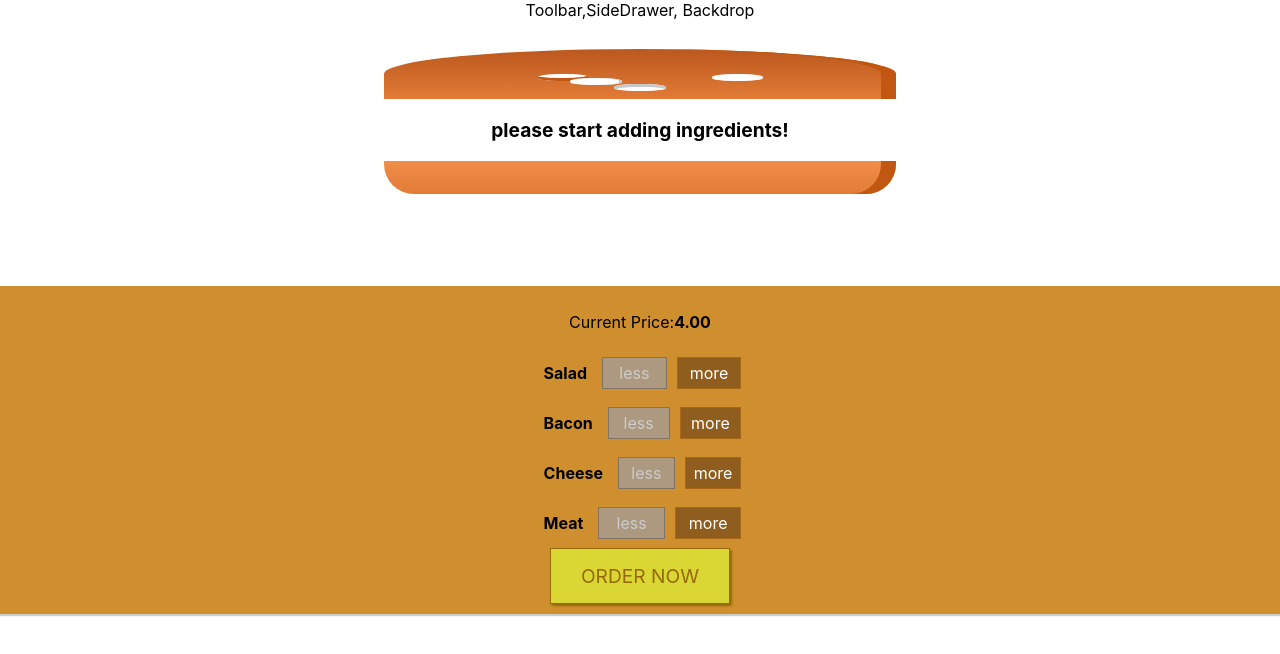
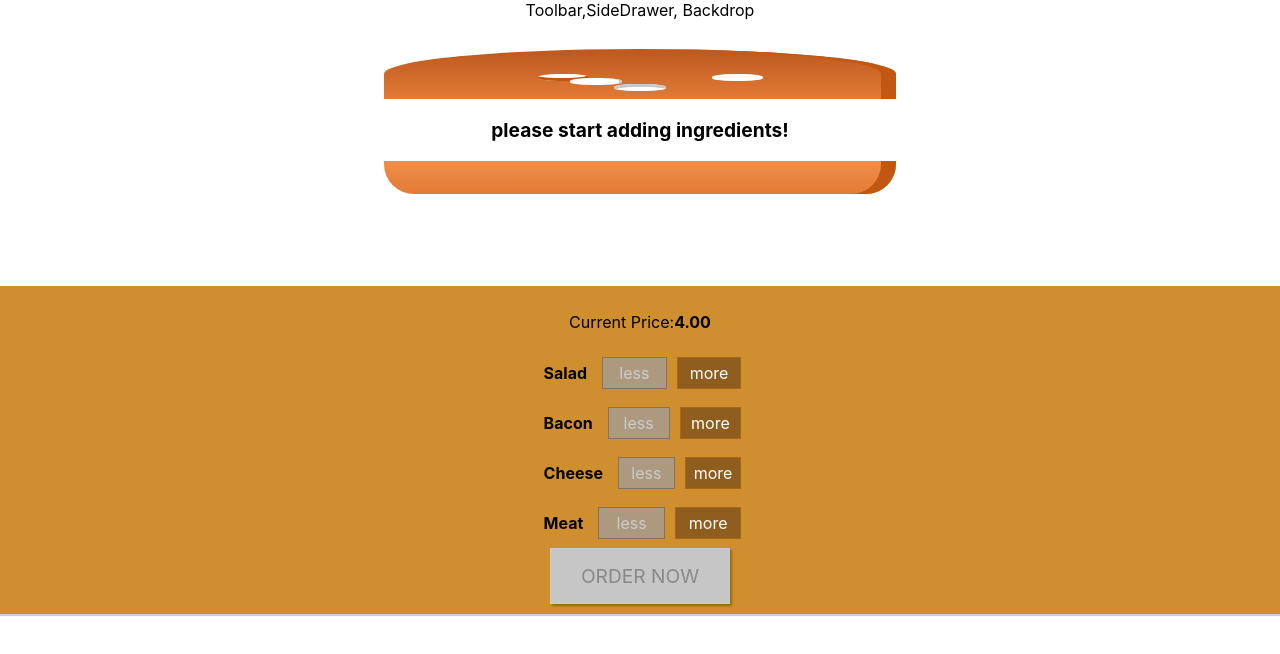
Before and after one commit to shubhamroy7225/burger-builder, a React (Create React App) app: page / in a window 1280 px wide. Shown: the top 654 px of the page. Built offline with nearby package versions, Linux system fonts and the light colour scheme.

Commit message:
made order now button

```diff
--- a/src/container/BurgerBuilder/BurgerBuilder.js
+++ b/src/container/BurgerBuilder/BurgerBuilder.js
@@ -1,80 +1,78 @@
-import React,{useState} from 'react'
-import { Buildcontrols } from '../../coponents/Burger/BuildControls/BuildControls'
-import Burger from '../../coponents/Burger/Burger'
-import Aux from '../../hoc/Aux'
-const BurgerBuilder=(props)=> {
-    const [ingreadient, setIngredient]=useState({
-        salad:0,
-        bacon:0,
-        cheese:0,
-        meat:0,
+import React, { useState } from "react";
+import { Buildcontrols } from "../../coponents/Burger/BuildControls/BuildControls";
+import Burger from "../../coponents/Burger/Burger";
+import Aux from "../../hoc/Aux";
+const BurgerBuilder = (props) => {
+  const [ingreadient, setIngredient] = useState({
+    salad: 0,
+    bacon: 0,
+    cheese: 0,
+    meat: 0,
+  });
+  const [price, setPrice] = useState({
+    salad: 0.5,
+    bacon: 0.4,
+    cheese: 0.7,
+    meat: 1.2,
+    totalPrice: 4,
+  });
+  const [purchasable, setPurchasable] = useState(false);
+  const updatePurchasable = (ingreadient) => {
+    const ingreadients = { ...ingreadient };
+    const sum = Object.keys(ingreadients)
+      .map((igkey) => {
+        return ingreadients[igkey];
       })
-    const [price, setPrice]=useState({
-        salad:0.5,
-        bacon:0.4,
-        cheese:0.7,
-        meat:1.2,
-        totalPrice:4,
-        purchasable:true,
-    })
-    const updatePurchasable = ()=>{
-        const ingreadients = {...ingreadient}
-        const sum = Object.keys(ingreadients).map((igkey)=>{
-            return ingreadients[igkey]
-        }).reduce((sum,el)=>{
-            return sum+el
-        },0)
-        if(sum > 0){
-            ingreadients['purchasable']=true
-        }
-        setPrice(ingreadients)
-    }
-    const addIngreadientHandler = (type)=>{
-        const oldCount = ingreadient[type]
-        const updatedCount = oldCount+1
-        const updatedIngreadients ={...ingreadient}
-        updatedIngreadients[type] = updatedCount
-        const priceAdditon = price[type]
-        const oldPrice = price.totalPrice
-        const newPrice = {...price}
-        newPrice['totalPrice'] =oldPrice+priceAdditon
-        setIngredient(updatedIngreadients)
-        setPrice(newPrice)
+      .reduce((sum, el) => {
+        return sum + el;
+      }, 0);
 
-    }
-    const removeIngreadientHandler = (type)=>{
-        const oldCount = ingreadient[type]
-        if(oldCount === 0){
+    setPurchasable(sum > 0);
+  };
+  const addIngreadientHandler = (type) => {
+    const oldCount = ingreadient[type];
+    const updatedCount = oldCount + 1;
+    const updatedIngreadients = { ...ingreadient };
+    updatedIngreadients[type] = updatedCount;
+    const priceAdditon = price[type];
+    const oldPrice = price.totalPrice;
+    const newPrice = { ...price };
+    newPrice["totalPrice"] = oldPrice + priceAdditon;
+    setIngredient(updatedIngreadients);
+    setPrice(newPrice);
+    updatePurchasable(updatedIngreadients);
+  };
+  const removeIngreadientHandler = (type) => {
+    const oldCount = ingreadient[type];
+    if (oldCount === 0) {
       return;
     }
-        const updatedCount = oldCount-1
-        const updatedIngreadients ={...ingreadient}
-        updatedIngreadients[type] = updatedCount
-        const priceDeletion = price[type]
-        const oldPrice = price.totalPrice
-        const newPrice = {...price}
-        newPrice['totalPrice'] =oldPrice-priceDeletion
-        setIngredient(updatedIngreadients)
-        setPrice(newPrice)
-
-
-    }
-    let disableInfo = {...ingreadient}
-    for(let key in disableInfo){
-        disableInfo[key] = disableInfo[key] <= 0
+    const updatedCount = oldCount - 1;
+    const updatedIngreadients = { ...ingreadient };
+    updatedIngreadients[type] = updatedCount;
+    const priceDeletion = price[type];
+    const oldPrice = price.totalPrice;
+    const newPrice = { ...price };
+    newPrice["totalPrice"] = oldPrice - priceDeletion;
+    setIngredient(updatedIngreadients);
+    setPrice(newPrice);
+    updatePurchasable(updatedIngreadients);
+  };
+  let disableInfo = { ...ingreadient };
+  for (let key in disableInfo) {
+    disableInfo[key] = disableInfo[key] <= 0;
   }
   return (
     <Aux>
-            <Burger ingreadient={ingreadient}/>
+      <Burger ingreadient={ingreadient} />
       <Buildcontrols
-            ingreadientAdded = {addIngreadientHandler}
-            ingreadientDeleted = {removeIngreadientHandler}
-            disabled = {disableInfo}
+        ingreadientAdded={addIngreadientHandler}
+        ingreadientDeleted={removeIngreadientHandler}
+        disabled={disableInfo}
         totalPrice={price.totalPrice}
-            purchasable={updatePurchasable}
+        purchasable={purchasable}
       />
-
     </Aux>
-    )
-}
-export default BurgerBuilder
+  );
+};
+export default BurgerBuilder;
--- a/src/coponents/Burger/BuildControls/BuildControls.js
+++ b/src/coponents/Burger/BuildControls/BuildControls.js
@@ -21,7 +21,7 @@ export function Buildcontrols(props) {
                      disabled = {props.disabled[ctrl.type]}
                      />
                 ))}
-                <button className="OrderButton" disabled={props.purchasable}>ORDER NOW</button>
+                <button className="OrderButton" disabled={!props.purchasable}>ORDER NOW</button>
             </div>
         </>
     )
```
Also changed, not shown: src/coponents/UI/Modal/Modal.js (added). Lines whose indentation alone changed are shown as unchanged.
